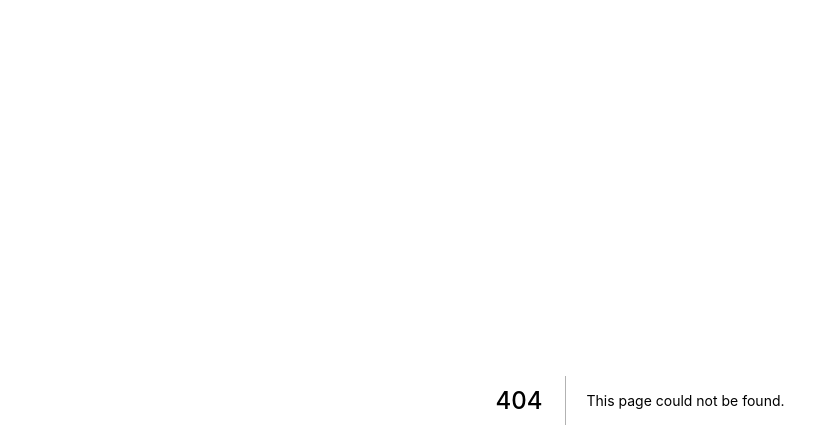
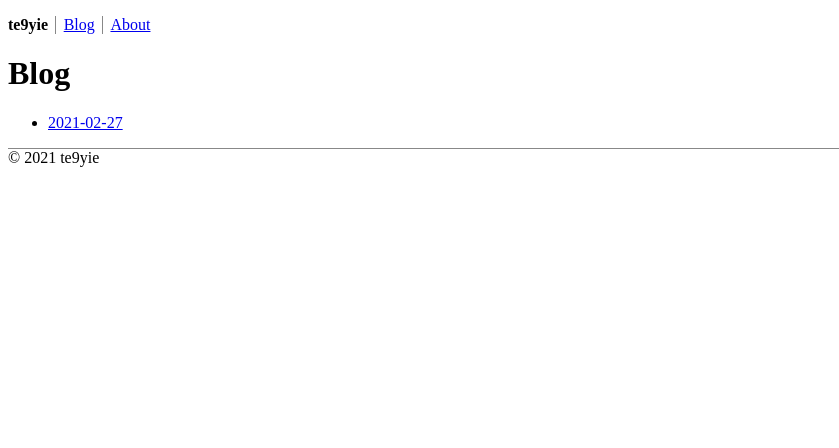
Before and after one commit to te9yie/te9yie.github.io.2021-03-29, a Next.js app: page /blog in a window 1280 px wide. Before the commit this address had no page. Shown: the top 448 px of the page, without its empty margins (0-839 px from the left). Built offline with nearby package versions, Linux system fonts and the light colour scheme.

Commit message:
Simple Blog

```diff
--- a/components/Body.tsx
+++ b/components/Body.tsx
@@ -11,9 +11,7 @@ type Props = {
 const Body: React.FC<Props> = ({ children, title }) => {
   const date = new Date();
   const year = date.getFullYear();
-  const is_index = title ? false : true;
   const title_in_head = title ? `${title} | ${SITE_NAME}` : SITE_NAME;
-  const IndexTitle: React.FC = () => (title ? null : <h1>{SITE_NAME}</h1>);
   const PageTitle: React.FC = () => (title ? <h1>{title}</h1> : null);
   return (
     <>
@@ -23,8 +21,7 @@ const Body: React.FC<Props> = ({ children, title }) => {
         <meta name="viewport" content="initial-scale=1.0, width=device-width" />
       </Head>
       <header>
-        <IndexTitle />
-        <Nav is_index={is_index} />
+        <Nav />
         <PageTitle />
       </header>
       {children}
--- a/components/Nav.tsx
+++ b/components/Nav.tsx
@@ -2,23 +2,20 @@ import React from "react";
 import Link from "next/link";
 import { SITE_NAME } from "../libs/const";
 
-type Props = {
-  is_index?: boolean;
-};
-
-const Nav: React.FC<Props> = ({ is_index }) => {
-  const IndexNav: React.FC = () =>
-    is_index ? null : (
-      <li>
-        <Link href="/">
-          <a id="site-name">{SITE_NAME}</a>
-        </Link>
-      </li>
-    );
+const Nav: React.FC = () => {
   return (
     <nav>
       <ul>
-        <IndexNav />
+        <li>
+          <Link href="/">
+            <a id="site-name">{SITE_NAME}</a>
+          </Link>
+        </li>
+        <li>
+          <Link href="/blog">
+            <a>Blog</a>
+          </Link>
+        </li>
         <li>
           <Link href="/about">
             <a>About</a>
--- /dev/null
+++ b/libs/blog.ts
@@ -0,0 +1,51 @@
+import fs from "fs";
+import path from "path";
+import remark from "remark";
+import html from "remark-html";
+
+const BLOG_DIR = path.join(process.cwd(), "blog");
+
+export type BlogData = {
+  id: string;
+  content: string;
+};
+
+export type BlogSummary = {
+  id: string;
+};
+
+export const getAllBlogIds = () => {
+  const fileNames = fs.readdirSync(BLOG_DIR);
+  return fileNames.map((fileName) => {
+    const id = fileName.replace(/\.md$/, "");
+    return {
+      params: {
+        id,
+      },
+    };
+  });
+};
+
+export const getBlogSummaries = () => {
+  const fileNames = fs.readdirSync(BLOG_DIR);
+  const summaries = fileNames.map((fileName) => {
+    const id = fileName.replace(/\.md$/, "");
+    return {
+      id,
+    } as BlogSummary;
+  });
+  return summaries.sort((a, b) => {
+    return a.id < b.id ? 1 : -1;
+  });
+};
+
+export const getBlogData = async (id: string) => {
+  const fullPath = path.join(BLOG_DIR, `${id}.md`);
+  const fileContent = fs.readFileSync(fullPath, "utf8");
+  const procContent = await remark().use(html).process(fileContent);
+  const content = procContent.toString();
+  return {
+    id,
+    content,
+  } as BlogData;
+};
--- a/package.json
+++ b/package.json
@@ -17,6 +17,8 @@
     "@types/node": "^14.14.31",
     "@types/react": "^17.0.2",
     "@types/react-dom": "^17.0.1",
+    "remark": "^13.0.0",
+    "remark-html": "^13.0.1",
     "typescript": "4.2.2"
   },
   "license": "MIT"
--- a/pages/about.tsx
+++ b/pages/about.tsx
@@ -2,7 +2,7 @@ import Body from "../components/Body";
 
 const AboutPage: React.FC = () => (
   <Body title="About">
-    <p>World</p>
+    <p>Hello</p>
   </Body>
 );
 
--- /dev/null
+++ b/pages/blog/index.tsx
@@ -0,0 +1,33 @@
+import { GetStaticProps } from "next";
+import Link from "next/link";
+import Body from "../../components/Body";
+import { BlogSummary, getBlogSummaries } from "../../libs/blog";
+
+type Props = {
+  summaries: BlogSummary[];
+};
+
+const IndexPage: React.FC<Props> = ({ summaries }) => (
+  <Body title="Blog">
+    <ul>
+      {summaries.map(({ id }) => (
+        <li key={id}>
+          <Link href={`/blog/${id}`}>
+            <a>{id}</a>
+          </Link>
+        </li>
+      ))}
+    </ul>
+  </Body>
+);
+
+export const getStaticProps: GetStaticProps = async () => {
+  const summaries = getBlogSummaries();
+  return {
+    props: {
+      summaries: summaries.slice(0, 5),
+    },
+  };
+};
+
+export default IndexPage;
--- a/pages/index.tsx
+++ b/pages/index.tsx
@@ -1,9 +1,5 @@
 import Body from "../components/Body";
 
-const IndexPage: React.FC = () => (
-  <Body>
-    <p>Hello</p>
-  </Body>
-);
+const IndexPage: React.FC = () => <Body></Body>;
 
 export default IndexPage;
```
Also changed, not shown: blog/2021-02-27.md (added, +1 -0 lines), pages/blog/[id].tsx (added, +32 -0 lines), 1 other file (tests, documents, lock files or other folders).
